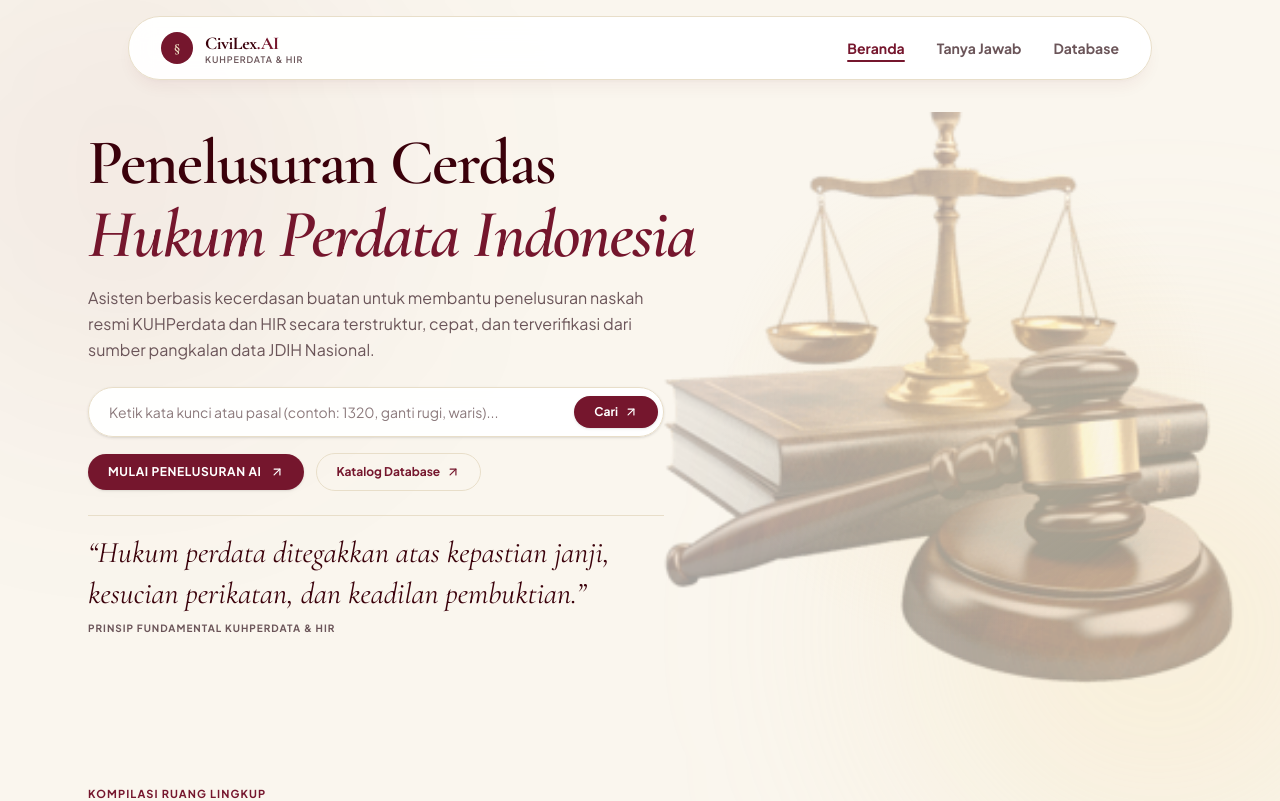
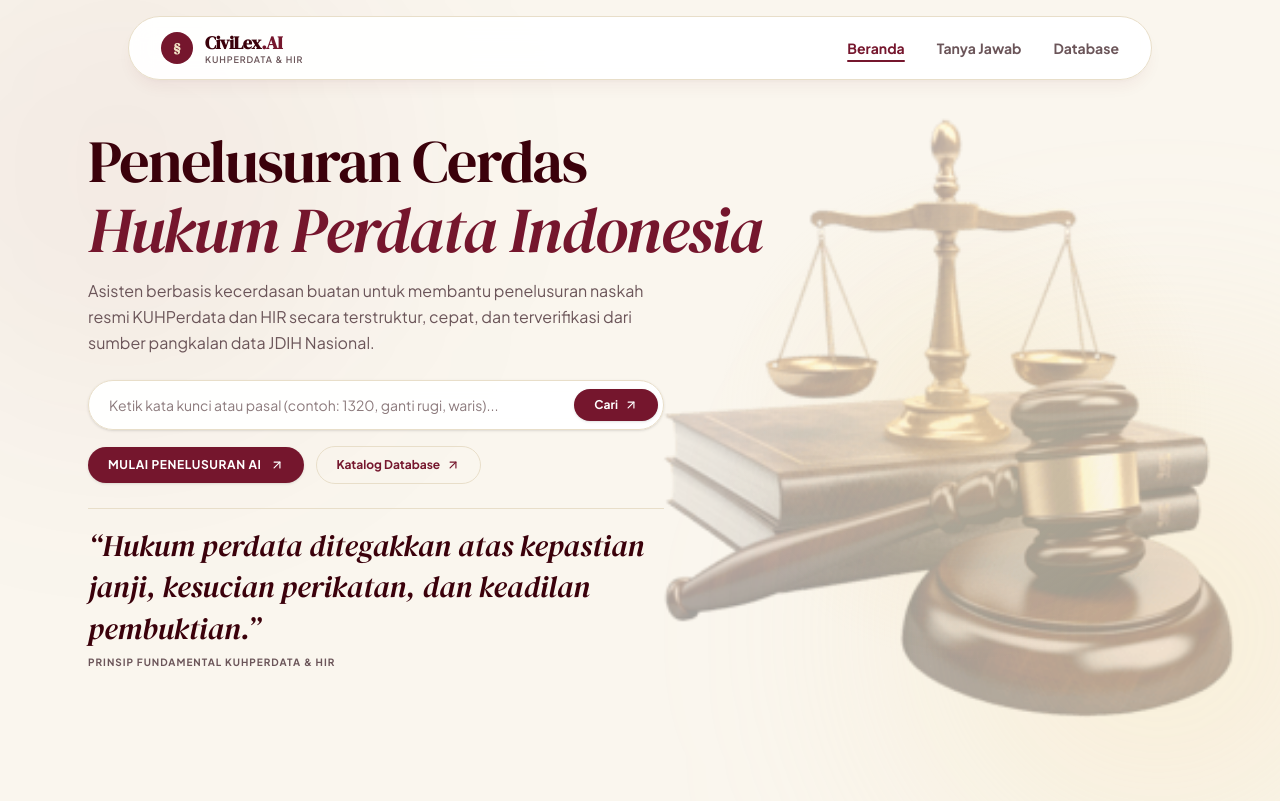
Before and after one commit to nisrinaatiqah/legal-rag-kuhperdata, a Next.js app in the folder perdata-app/: page / in a window 1280 px wide. Shown: the top 801 px of the page. Built offline with nearby package versions, Linux system fonts and the light colour scheme; a web font is replaced by a local one.

Commit message:
style(typography): switch to Option 2 Bold & Authoritative (DM Serif Display + Plus Jakarta Sans)

```diff
--- a/perdata-app/app/database/page.tsx
+++ b/perdata-app/app/database/page.tsx
@@ -114,12 +114,12 @@ function DatabaseContent() {
 
   return (
     <div className="max-w-6xl mx-auto px-6 flex flex-col gap-8 pb-12 font-sans">
-      {/* Header in Luxury Legal Editorial Style (Cormorant Garamond) */}
+      {/* Header in Bold & Authoritative Legal Style (DM Serif Display - Opsi 2) */}
       <div className="flex flex-col gap-2 border-b border-[#E8DEC9] pb-6">
         <span className="text-[11px] font-bold tracking-widest uppercase text-[#75162D] font-sans">
           Pangkalan Data Naskah Resmi
         </span>
-        <h1 className="font-cormorant text-3xl sm:text-4xl md:text-5xl font-semibold tracking-tight text-[#3B010B]">
+        <h1 className="font-dm-serif text-3xl sm:text-4xl md:text-5xl font-normal tracking-tight text-[#3B010B]">
           Katalog Ketentuan{' '}
           <span className="text-[#75162D] italic normal-case text-3xl sm:text-4xl md:text-5xl block sm:inline">
             KUHPerdata &amp; HIR
--- a/perdata-app/app/globals.css
+++ b/perdata-app/app/globals.css
@@ -41,18 +41,19 @@
   --text-main: #2A171A;
   --text-muted: #6B5559;
 
-  /* Opsi 1: High-End Luxury Legal Editorial (Cormorant Garamond + Plus Jakarta Sans) */
-  --font-display: 'Cormorant Garamond', Georgia, serif;
-  --font-cyntho: 'Cormorant Garamond', Georgia, serif;
-  --font-serif: 'Cormorant Garamond', Georgia, serif;
-  --font-editorial: 'Cormorant Garamond', Georgia, serif;
-  --font-accent: 'Cormorant Garamond', Georgia, serif;
+  /* Opsi 2: Bold & Authoritative Legal Editorial (DM Serif Display + Plus Jakarta Sans) */
+  --font-display: 'DM Serif Display', Georgia, serif;
+  --font-cyntho: 'DM Serif Display', Georgia, serif;
+  --font-serif: 'DM Serif Display', Georgia, serif;
+  --font-editorial: 'DM Serif Display', Georgia, serif;
+  --font-accent: 'DM Serif Display', Georgia, serif;
   --font-sans: 'Plus Jakarta Sans', system-ui, -apple-system, sans-serif;
 
   /* Aliases */
   --font-cinzel: var(--font-display);
   --font-cormorant: var(--font-display);
   --font-marcellus: var(--font-display);
+  --font-dm-serif: var(--font-display);
   --font-montserrat: var(--font-sans);
   --font-jakarta: var(--font-sans);
 }
@@ -72,32 +73,34 @@ body {
   -webkit-font-smoothing: antialiased;
 }
 
-/* Typography Utility Classes (Opsi 1: Cormorant Garamond + Plus Jakarta Sans) */
+/* Typography Utility Classes (Opsi 2: DM Serif Display + Plus Jakarta Sans) */
 .font-display {
-  font-family: 'Cormorant Garamond', Georgia, serif;
-  letter-spacing: -0.01em;
+  font-family: 'DM Serif Display', Georgia, serif;
 }
 
 .font-marcellus {
-  font-family: 'Cormorant Garamond', Georgia, serif;
-  letter-spacing: -0.01em;
+  font-family: 'DM Serif Display', Georgia, serif;
 }
 
 .font-italiana {
-  font-family: 'Cormorant Garamond', Georgia, serif;
+  font-family: 'DM Serif Display', Georgia, serif;
   font-style: italic;
 }
 
 .font-cyntho {
-  font-family: 'Cormorant Garamond', Georgia, serif;
+  font-family: 'DM Serif Display', Georgia, serif;
 }
 
 .font-editorial {
-  font-family: 'Cormorant Garamond', Georgia, serif;
+  font-family: 'DM Serif Display', Georgia, serif;
 }
 
 .font-cormorant {
-  font-family: 'Cormorant Garamond', Georgia, serif;
+  font-family: 'DM Serif Display', Georgia, serif;
+}
+
+.font-dm-serif {
+  font-family: 'DM Serif Display', Georgia, serif;
 }
 
 .font-montserrat {
@@ -105,7 +108,7 @@ body {
 }
 
 .font-serif {
-  font-family: 'Cormorant Garamond', Georgia, serif;
+  font-family: 'DM Serif Display', Georgia, serif;
 }
 
 .font-body {
@@ -117,7 +120,7 @@ body {
 }
 
 .font-cinzel {
-  font-family: 'Cormorant Garamond', Georgia, serif;
+  font-family: 'DM Serif Display', Georgia, serif;
 }
 
 .font-jakarta {
--- a/perdata-app/app/page.tsx
+++ b/perdata-app/app/page.tsx
@@ -114,10 +114,10 @@ export default function HomePage() {
         {/* Content Container */}
         <div className="max-w-6xl mx-auto px-6 relative z-10 w-full">
           <div className="max-w-2xl lg:max-w-3xl flex flex-col items-start text-left">
-            {/* Asymmetric Luxury Legal Headline in Cormorant Garamond (Opsi 1) */}
-            <h1 className="font-cormorant text-4xl sm:text-5xl md:text-6xl lg:text-[4rem] font-semibold tracking-tight text-[#3B010B] leading-[1.08]">
+            {/* Bold & Authoritative Legal Headline in DM Serif Display (Opsi 2) */}
+            <h1 className="font-dm-serif text-3xl sm:text-4xl md:text-5xl lg:text-[3.75rem] font-normal tracking-tight text-[#3B010B] leading-[1.1]">
               Penelusuran Cerdas{' '}
-              <span className="text-[#75162D] block mt-1 italic font-semibold text-4xl sm:text-5xl md:text-6xl lg:text-[4.25rem]">
+              <span className="text-[#75162D] block mt-1 italic font-normal text-3xl sm:text-4xl md:text-5xl lg:text-[4rem]">
                 Hukum Perdata Indonesia
               </span>
             </h1>
@@ -166,9 +166,9 @@ export default function HomePage() {
               </Link>
             </div>
 
-            {/* Editorial Principle Quote in Cormorant Garamond */}
+            {/* Editorial Principle Quote in DM Serif Display */}
             <div className="mt-6 pt-4 border-t border-[#E8DEC9] w-full max-w-xl">
-              <p className="font-cormorant italic text-2xl md:text-3xl text-[#3B010B] leading-snug font-medium">
+              <p className="font-dm-serif italic text-2xl md:text-3xl text-[#3B010B] leading-snug">
                 &ldquo;Hukum perdata ditegakkan atas kepastian janji, kesucian perikatan, dan keadilan pembuktian.&rdquo;
               </p>
               <p className="text-[10px] text-[#6B5559] mt-1.5 uppercase tracking-widest font-bold font-sans">
```
